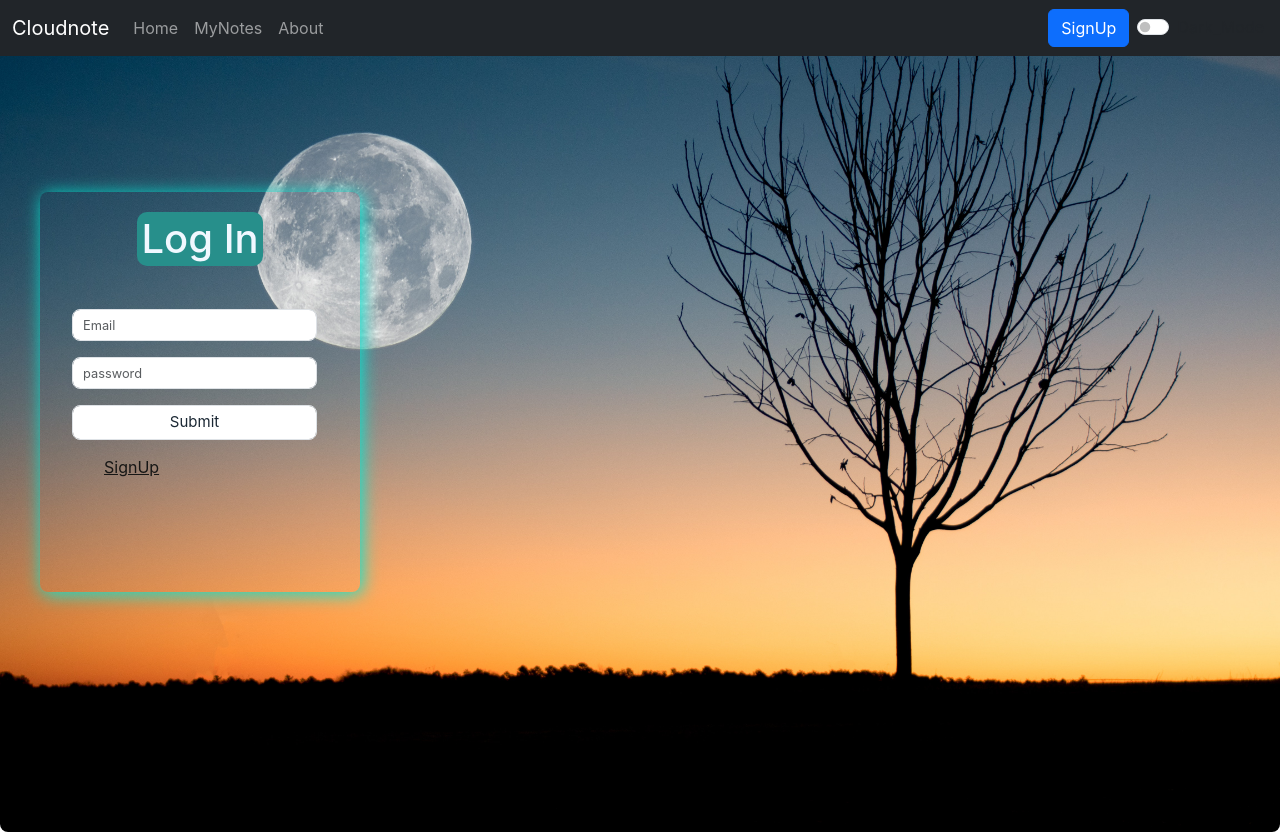
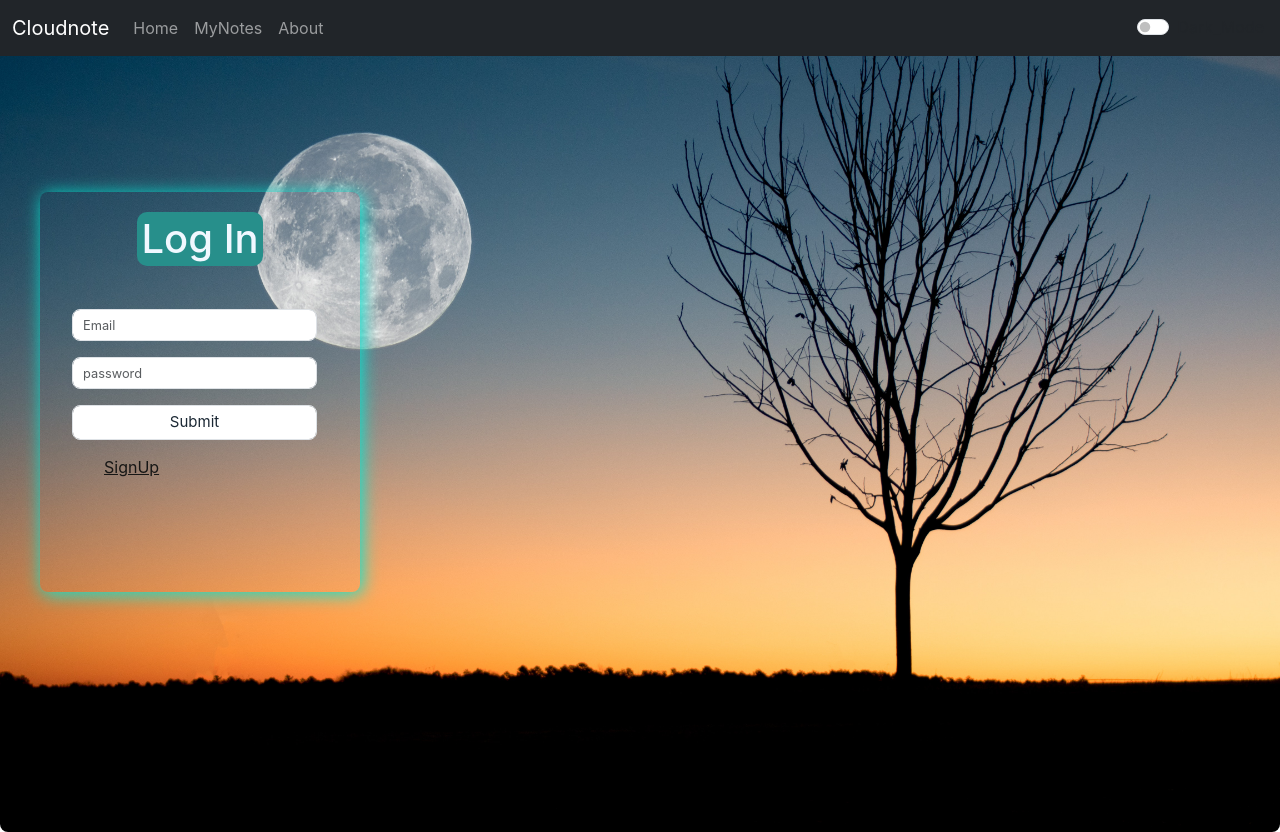
Before and after one commit to VivekM8737/mynotes.com, a React (Create React App) app: page /login in a window 1280 px wide. Built offline with nearby package versions, Linux system fonts and the light colour scheme.

Commit message:
fix some design 4

```diff
--- a/src/component/Navbar.js
+++ b/src/component/Navbar.js
@@ -43,8 +43,8 @@ function Navbar(props) {
                         {!localStorage.getItem('token')?<form className="d-flex" role="search">
                             {/* <input className="form-control me-2" type="search" placeholder="Search" aria-label="Search" /> */}
                             {/* <button className="btn btn-primary" type="submit">Search</button> */}
-                            <Link className={`btn btn-primary mx-1 ${location.pathname==='/signup'? "d-none":''}`}role='button' type="submit" to='/signup'>SignUp</Link>
-                            <Link className={`btn btn-primary mx-1 ${location.pathname==='/login'? "d-none":''}`}role='button' type="submit" to='/login'>LogIn</Link>
+                            {/* <Link className={`btn btn-primary mx-1 ${location.pathname==='/signup'? "d-none":''}`}role='button' type="submit" to='/signup'>SignUp</Link>
+                            <Link className={`btn btn-primary mx-1 ${location.pathname==='/login'? "d-none":''}`}role='button' type="submit" to='/login'>LogIn</Link> */}
                         </form>:<button className="btn btn-primary" type="button" onClick={handleLogout}>LogOut</button>}
 
                         <div className="form-check form-switch mx-1">
```
